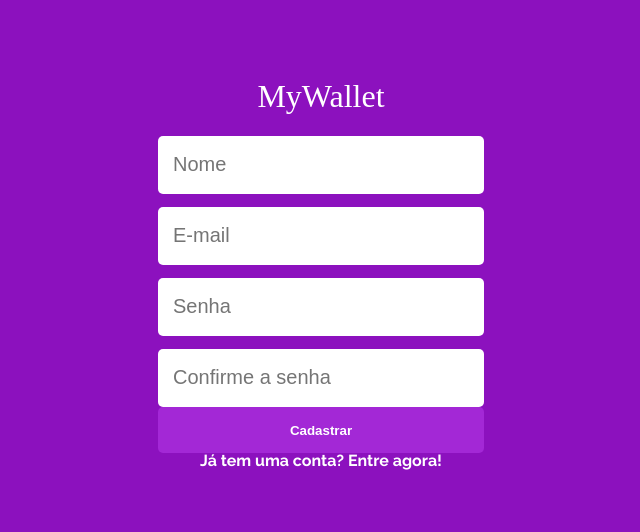
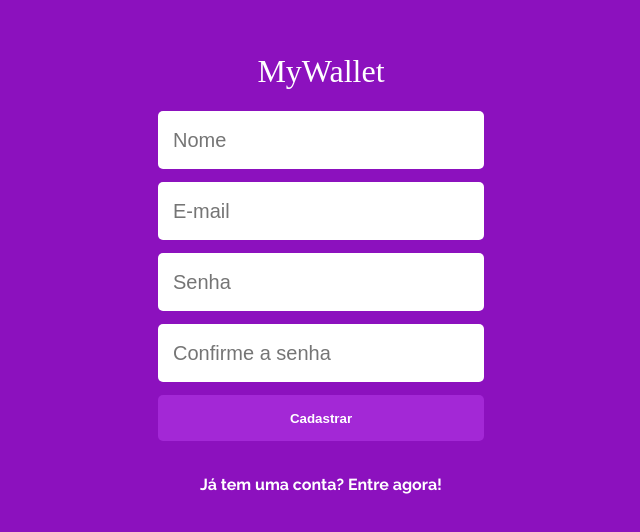
Before and after one commit to mateusnobre/14_mywallet, a React (Create React App) app: page /sign-up in a window 1280 px wide. Shown: the part 126-658 px from the top of the page, without its empty margins (319-959 px from the left). Built offline with nearby package versions, Linux system fonts and the light colour scheme; the HTML template or start-up script is replaced by a standard one; a web font is replaced by a local one.

Commit message:
signUp setup

```diff
--- a/src/components/SignUpForm.js
+++ b/src/components/SignUpForm.js
@@ -1,21 +1,32 @@
-
+import { useState } from 'react'
 import Input from './Input'
 import styled from 'styled-components'
+import FormsButton from '../components/FormsButton'
 
 export default function SignUpForm(){
+    const [name, setName] = useState("");
+    const [email, setEmail] = useState("");
+    const [password, setPassword] = useState("");
+    const [passwordCheck, setPasswordCheck] = useState("");
+    function signUp(){
+        return 1
+    }
     return(
         <SignUpFormBox>
-            <Input type='text' placeholder='Nome'/>
-            <Input type='email' placeholder='E-mail'/>
-            <Input type='password' placeholder='Senha'/>
-            <Input type='password' placeholder='Confirme a senha'/>
+            <form onSubmit={signUp}>
+                <Input type='text' placeholder='Nome' input={name} setInput={setName}/>
+                <Input type='email' placeholder='E-mail' input={email} setInput={setEmail}/>
+                <Input type='password' placeholder='Senha' input={password} setInput={setPassword}/>
+                <Input type='password' placeholder='Confirme a senha' input={passwordCheck} setInput={setPasswordCheck}/>
+                <FormsButton text='Cadastrar'/>
+            </form>
         </SignUpFormBox>
     )
 }
 
 const SignUpFormBox = styled.div`
     display: flex;
-    height: 271px;
+    height: 330px;
     flex-direction: column;
     align-items: center;
     justify-content: space-between;
--- a/src/pages/SignUp.js
+++ b/src/pages/SignUp.js
@@ -1,7 +1,6 @@
 import Logo from '../components/Logo'
 import styled from 'styled-components'
 import SignUpForm from '../components/SignUpForm'
-import FormsButton from '../components/FormsButton'
 import { Link } from 'react-router-dom'
 
 export default function Home() {
@@ -9,7 +8,6 @@ export default function Home() {
         <LoginBox>
             <Logo/>
             <SignUpForm/>
-            <FormsButton text='Cadastrar'/>
             <Link to='/login' style={{ textDecoration: 'none'}}>
                 <LoginShortcut>
                     Já tem uma conta? Entre agora!
@@ -28,5 +26,6 @@ const LoginBox = styled.div`
 `
 const LoginShortcut = styled.div`
     font-weight: 700;
+    margin-top: 36px;
     color: white;
 `
```
